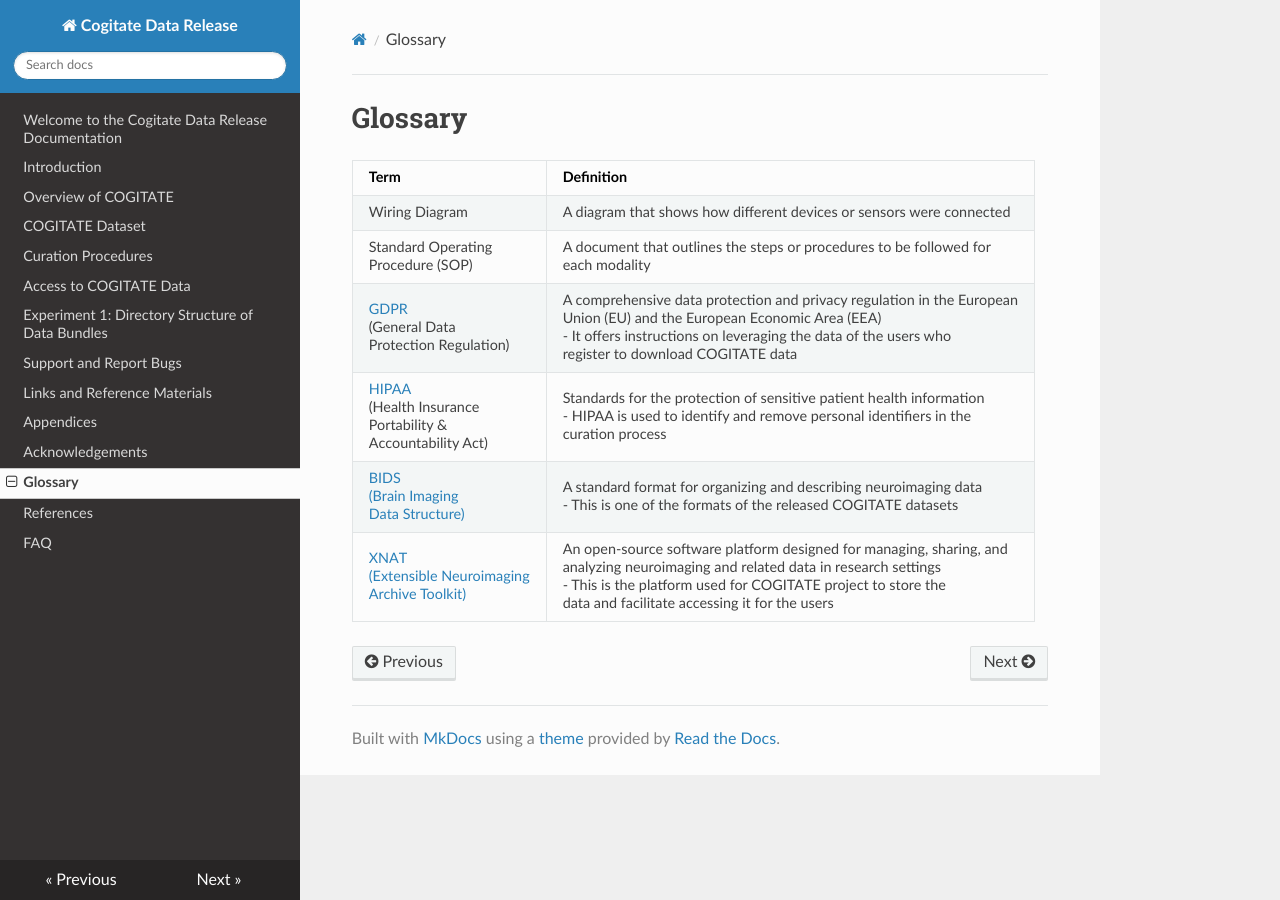
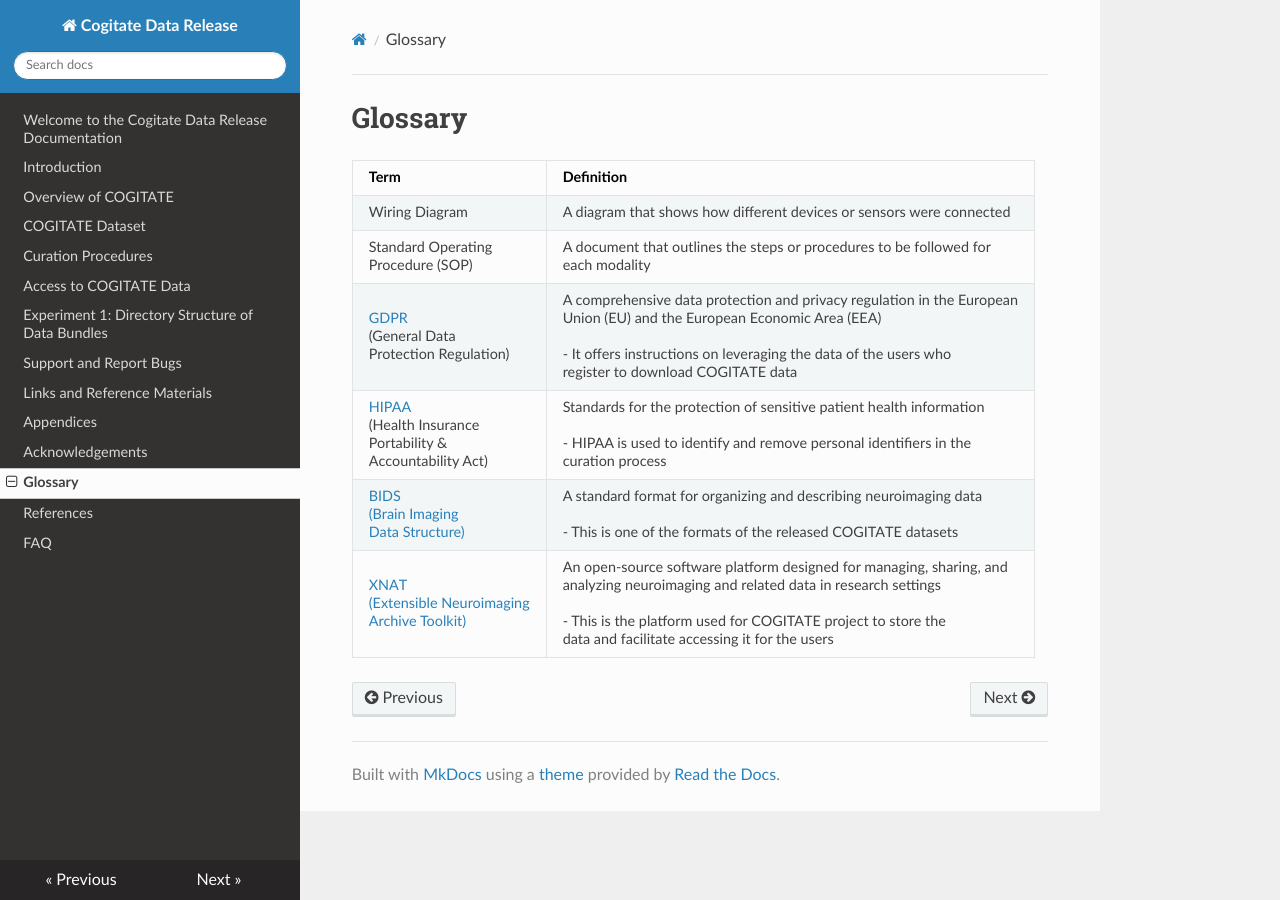
Before and after one commit to Cogitate-consortium/cogitate-data, an MkDocs documentation site: the page built from docs/11_glossary.md, in a window 1280 px wide. Built offline with MkDocs 1.6.1, drawn with Linux system fonts in a browser that asks for light colours; nearby versions of some CDN libraries.

```diff
--- a/docs/11_glossary.md
+++ b/docs/11_glossary.md
@@ -4,7 +4,7 @@
 | -- | -- |
 | Wiring Diagram | A diagram that shows how different devices or sensors were connected |
 | Standard Operating <br>Procedure (SOP) | A document that outlines the steps or procedures to be followed for<br>each modality |
-| <a href="https://gdpr-info.eu" target="_blank">GDPR</a> <br>(General Data <br>Protection Regulation) | A comprehensive data protection and privacy regulation in the European <br>Union (EU) and the European Economic Area (EEA) <br>- It offers instructions on leveraging the data of the users who <br>register to download COGITATE data |
-| <a href="https://www.hhs.gov/hipaa/for-professionals/compliance-enforcement/index.html" target="_blank">HIPAA</a> <br>(Health Insurance <br>Portability & <br>Accountability Act) | Standards for the protection of sensitive patient health information <br>- HIPAA is used to identify and remove personal identifiers in the <br>curation process |
-| <a href="https://bids-specification.readthedocs.io/en/stable/" target="_blank">BIDS <br>(Brain Imaging <br>Data Structure)</a> | A standard format for organizing and describing neuroimaging data <br>- This is one of the formats of the released COGITATE datasets |
-| <a href="https://wiki.xnat.org/documentation/" target="_blank">XNAT <br>(Extensible Neuroimaging <br>Archive Toolkit)</a> | An open-source software platform designed for managing, sharing, and <br>analyzing neuroimaging and related data in research settings <br>- This is the platform used for COGITATE project to store the <br>data and facilitate accessing it for the users |
+| <a href="https://gdpr-info.eu" target="_blank">GDPR</a> <br>(General Data <br>Protection Regulation) | A comprehensive data protection and privacy regulation in the European <br>Union (EU) and the European Economic Area (EEA) <br><br>- It offers instructions on leveraging the data of the users who <br>register to download COGITATE data |
+| <a href="https://www.hhs.gov/hipaa/for-professionals/compliance-enforcement/index.html" target="_blank">HIPAA</a> <br>(Health Insurance <br>Portability & <br>Accountability Act) | Standards for the protection of sensitive patient health information <br><br>- HIPAA is used to identify and remove personal identifiers in the <br>curation process |
+| <a href="https://bids-specification.readthedocs.io/en/stable/" target="_blank">BIDS <br>(Brain Imaging <br>Data Structure)</a> | A standard format for organizing and describing neuroimaging data <br><br>- This is one of the formats of the released COGITATE datasets |
+| <a href="https://wiki.xnat.org/documentation/" target="_blank">XNAT <br>(Extensible Neuroimaging <br>Archive Toolkit)</a> | An open-source software platform designed for managing, sharing, and <br>analyzing neuroimaging and related data in research settings <br><br>- This is the platform used for COGITATE project to store the <br>data and facilitate accessing it for the users |
```
